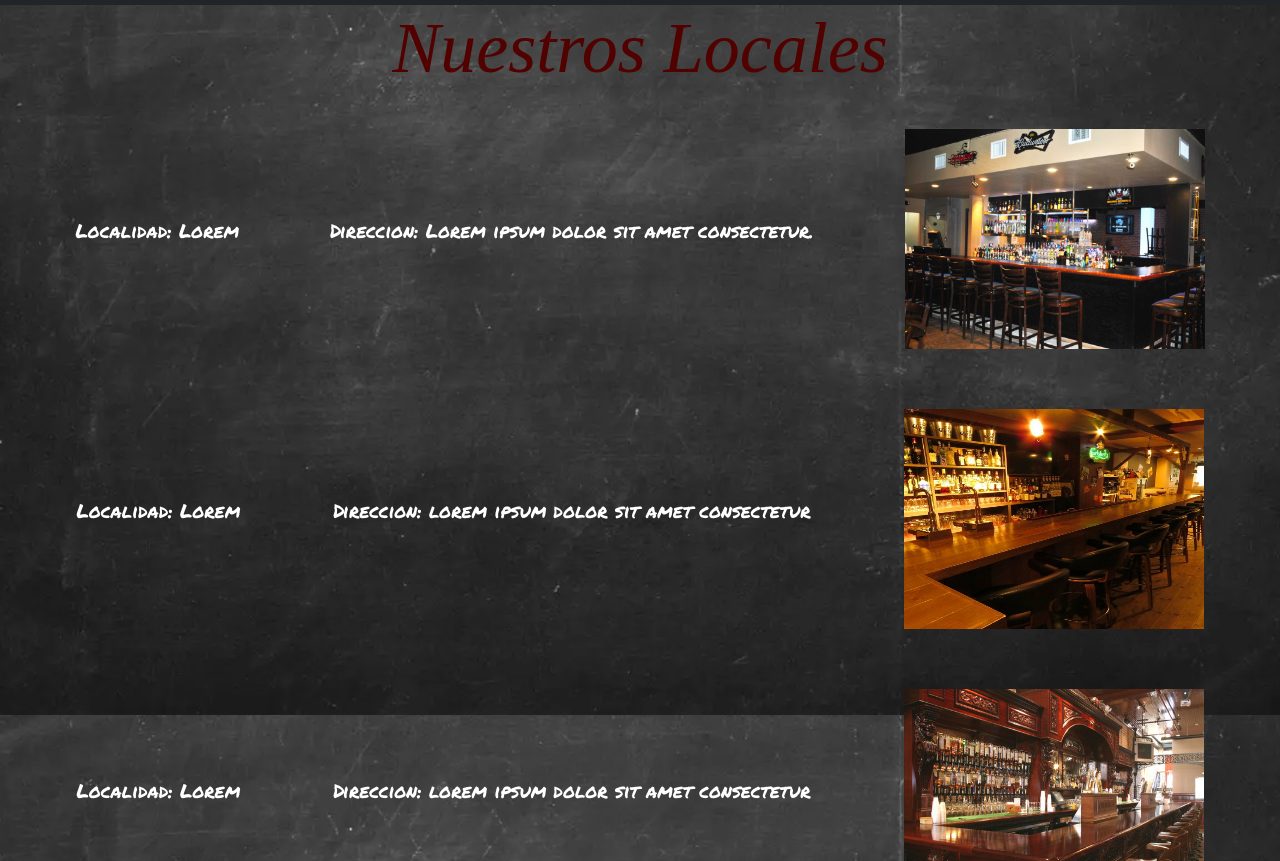
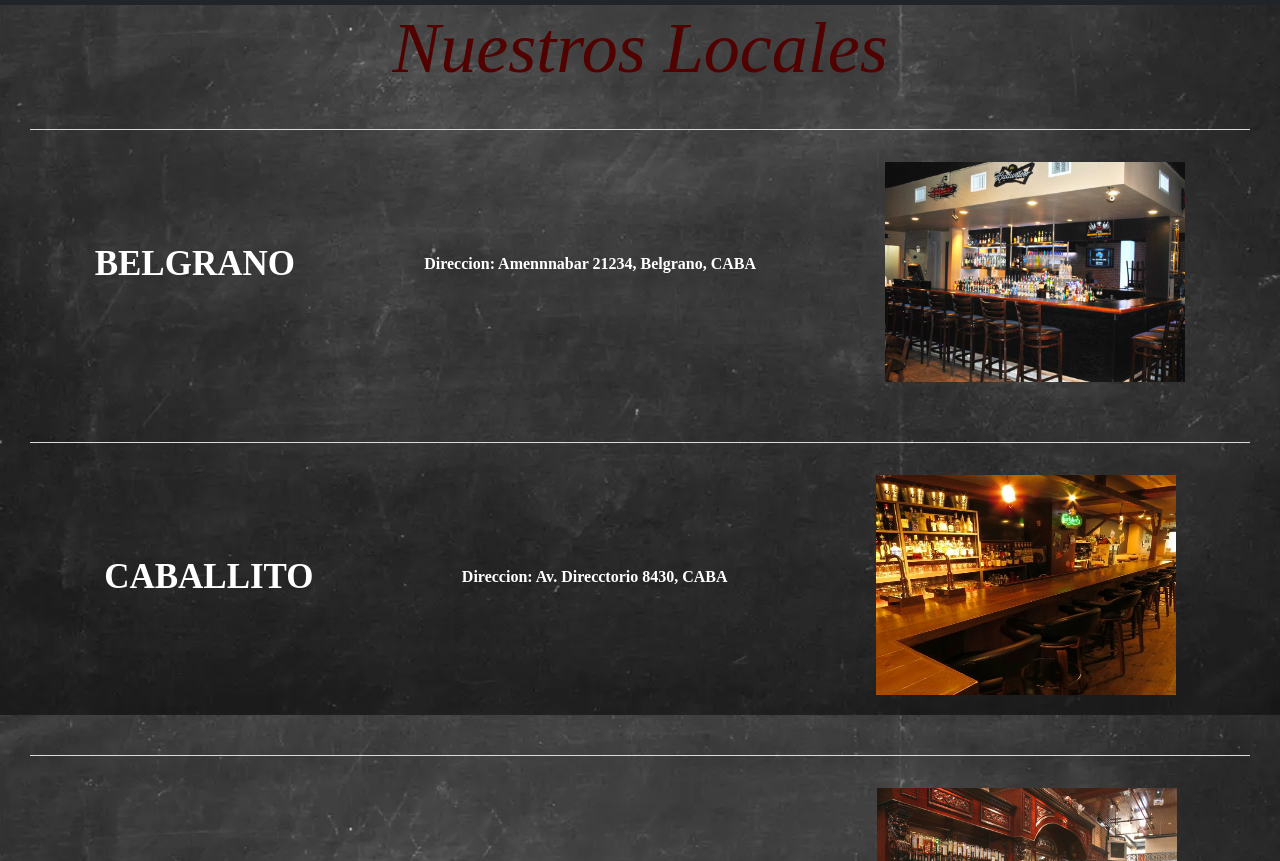
Before and after one commit to martinAlderete/Cosmo-Bar, a plain HTML site: page vistas/locales.html in a window 1280 px wide. Shown: the part 85-946 px from the top of the page. Drawn offline with Linux system fonts and the light colour scheme; a web font is replaced by a local one.

Commit message:
Proyecto Final TERMINADO! v2 (Falta organizar documentos)

```diff
--- a/CSS/estilos.css
+++ b/CSS/estilos.css
@@ -177,7 +177,8 @@ justify-content: space-evenly
         margin: 4rem 0;
     }
     .main__subtitulo{
-        font-size: 1.5rem;
+        font-size: 2.4rem;
+        margin-top: 1.5rem;
     }
 
 
--- a/CSS/main.css
+++ b/CSS/main.css
@@ -134,6 +134,8 @@ html, body {
     display: -webkit-box;
     display: -ms-flexbox;
     display: flex;
+    border-top: 1px solid #dadada;
+    padding-top: 2rem;
     -webkit-box-orient: horizontal;
     -webkit-box-direction: normal;
         -ms-flex-flow: row wrap;
@@ -144,13 +146,17 @@ html, body {
         -ms-flex-align: center;
             align-items: center; }
   .main__parrafo--localidad {
-    color: white;
-    font-size: 1.2rem;
-    font-family: 'Permanent Marker', cursive; }
+    font-weight: 600;
+    font-size: 35px!important;
+    text-transform: uppercase;
+    color: #ffffff;
+    font-family: "Holtwood One SC"; }
   .main__parrafo--direccion {
     color: white;
     font-size: 1.2rem;
-    font-family: 'Permanent Marker', cursive; }
+    font-family: "Monserrat";
+  font-size: 100%;
+font-weight:600 ; }
   .main__img--locales {
     width: 18.75rem;
     height: 13.75rem; }
--- a/vistas/locales.html
+++ b/vistas/locales.html
@@ -62,20 +62,20 @@
     </div>
 <section class="main__section">
         <div class="main__div--locales">
-            <p class="main__parrafo--localidad">Localidad: Lorem</p>
-        <p class="main__parrafo--direccion">Direccion: Lorem ipsum dolor sit amet consectetur.</p>
+            <p class="main__parrafo--localidad">BELGRANO</p>
+        <p class="main__parrafo--direccion">Direccion: Amennnabar 21234, Belgrano, CABA</p>
         <img class="main__img--locales" src="../assets/imagenes/otrosLocales1.jpg" alt="Local en otra sede">
     </div>
 
     <div class="main__div--locales">
-        <p class="main__parrafo--localidad">Localidad: Lorem </p>
-        <p class="main__parrafo--direccion">Direccion: lorem ipsum dolor sit amet consectetur</p>
+        <p class="main__parrafo--localidad">CABALLITO </p>
+        <p class="main__parrafo--direccion">Direccion: Av. Direcctorio 8430, CABA</p>
         <img class="main__img--locales" src="../assets/imagenes/otrosLocales2.jpg" alt="Local en otra sede">
     </div>
 
     <div class="main__div--locales">
-        <p class="main__parrafo--localidad">Localidad: Lorem</p>
-        <p class="main__parrafo--direccion">Direccion: lorem ipsum dolor sit amet consectetur</p>
+        <p class="main__parrafo--localidad">CASEROS</p>
+        <p class="main__parrafo--direccion">Direccion: Moreno 473, Caseros, Buenos Aires</p>
         <img class="main__img--locales" src="../assets/imagenes/otrosLocales3.jpg" alt="Local en otra sede">
     </div>
 
```
